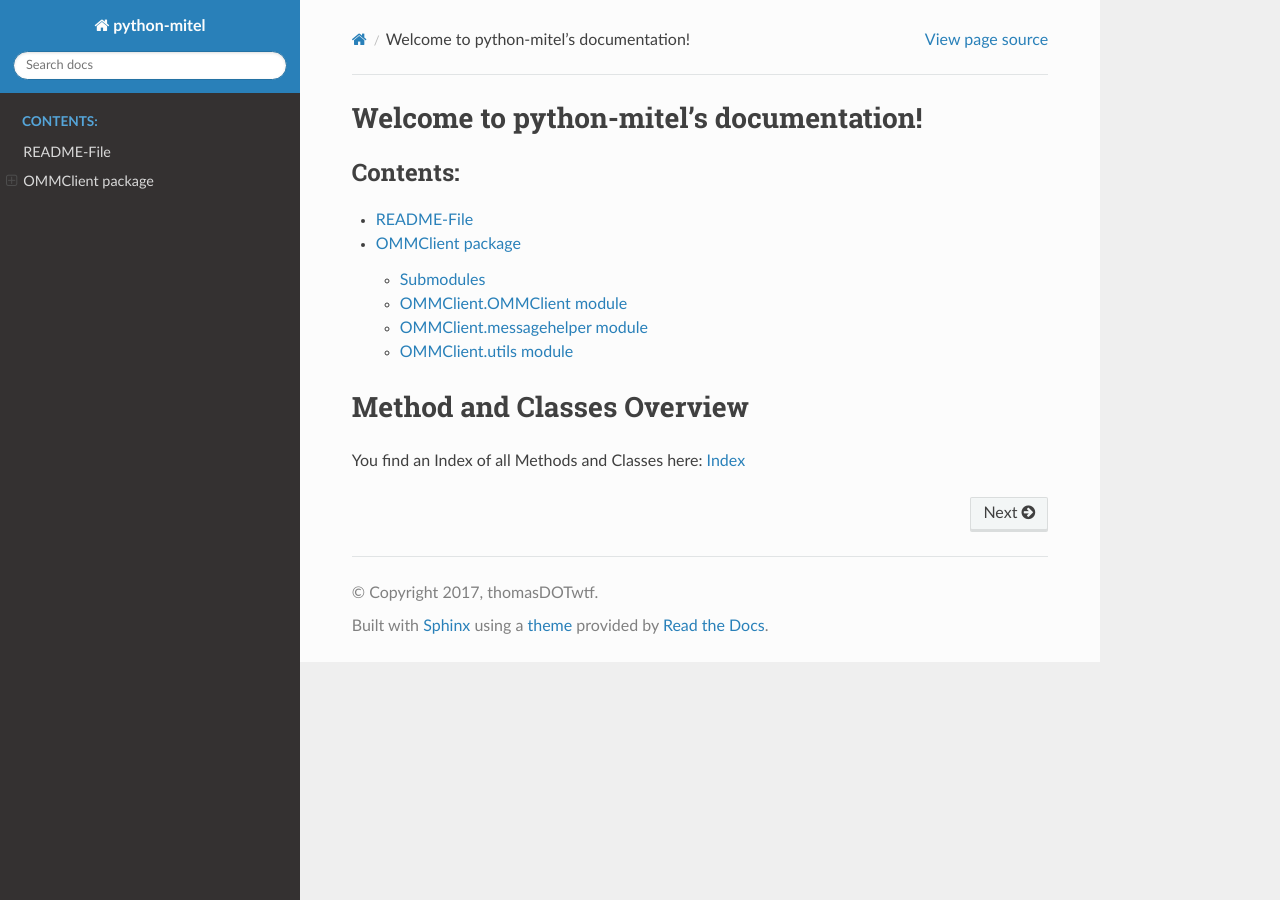
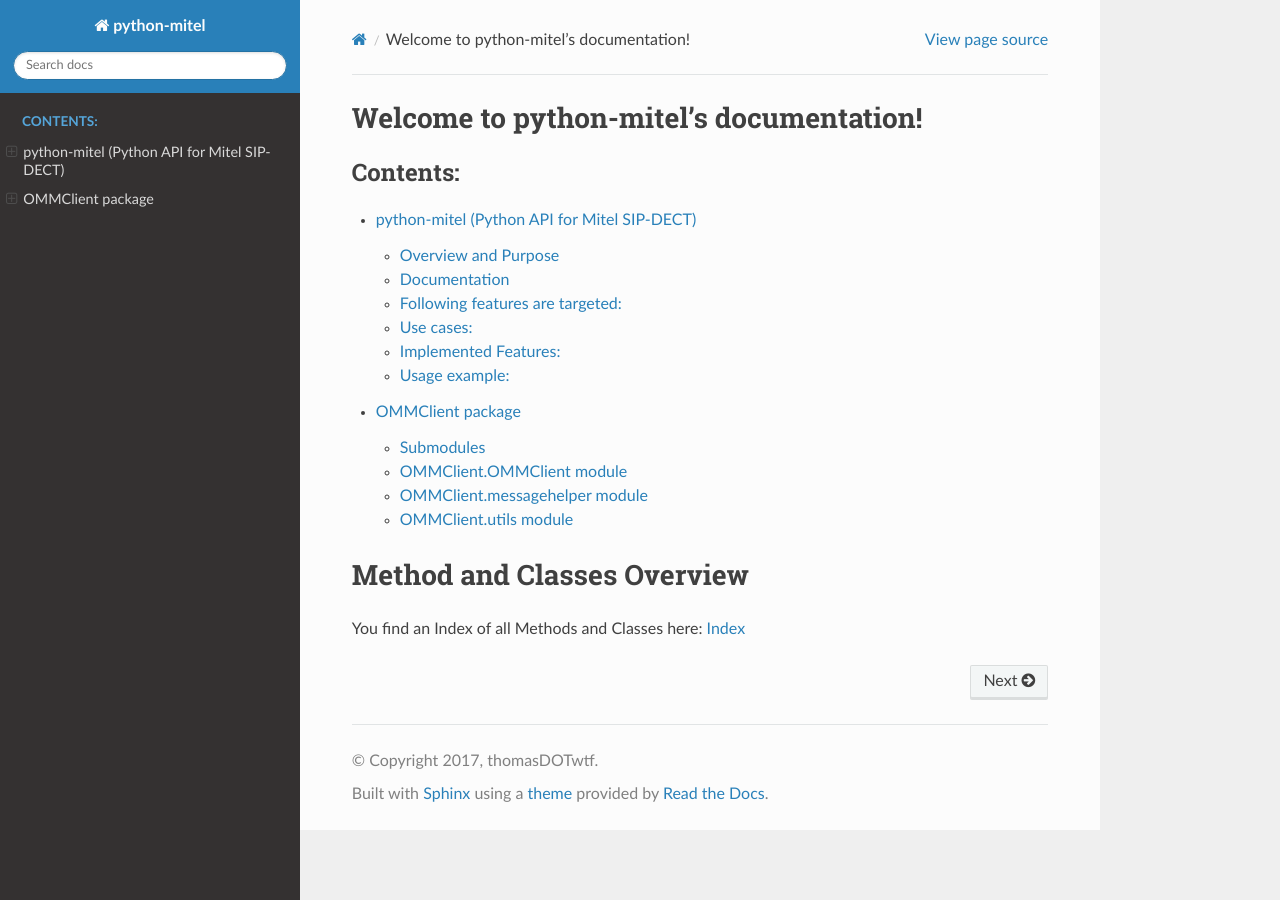
Before and after one commit to eventphone/python-mitel, a Sphinx documentation site: the page built from docs/index.rst, in a window 1280 px wide. Built offline with Sphinx 7.4.7 and the Read the Docs theme 2.0.0, drawn with Linux system fonts in a browser that asks for light colours.

Commit message:
updated documentation structure

```diff
--- a/docs/index.rst
+++ b/docs/index.rst
@@ -7,7 +7,7 @@
    :maxdepth: 2
    :caption: Contents:
 
-   readme_link
+   README
    OMMClient.rst
 
 Method and Classes Overview
--- a/docs/readme_link.rst
+++ /dev/null
@@ -1,3 +0,0 @@
-README-File
-============
-.. include:: ../README
```
Also changed, not shown: docs/README.md (renamed from README.md).
